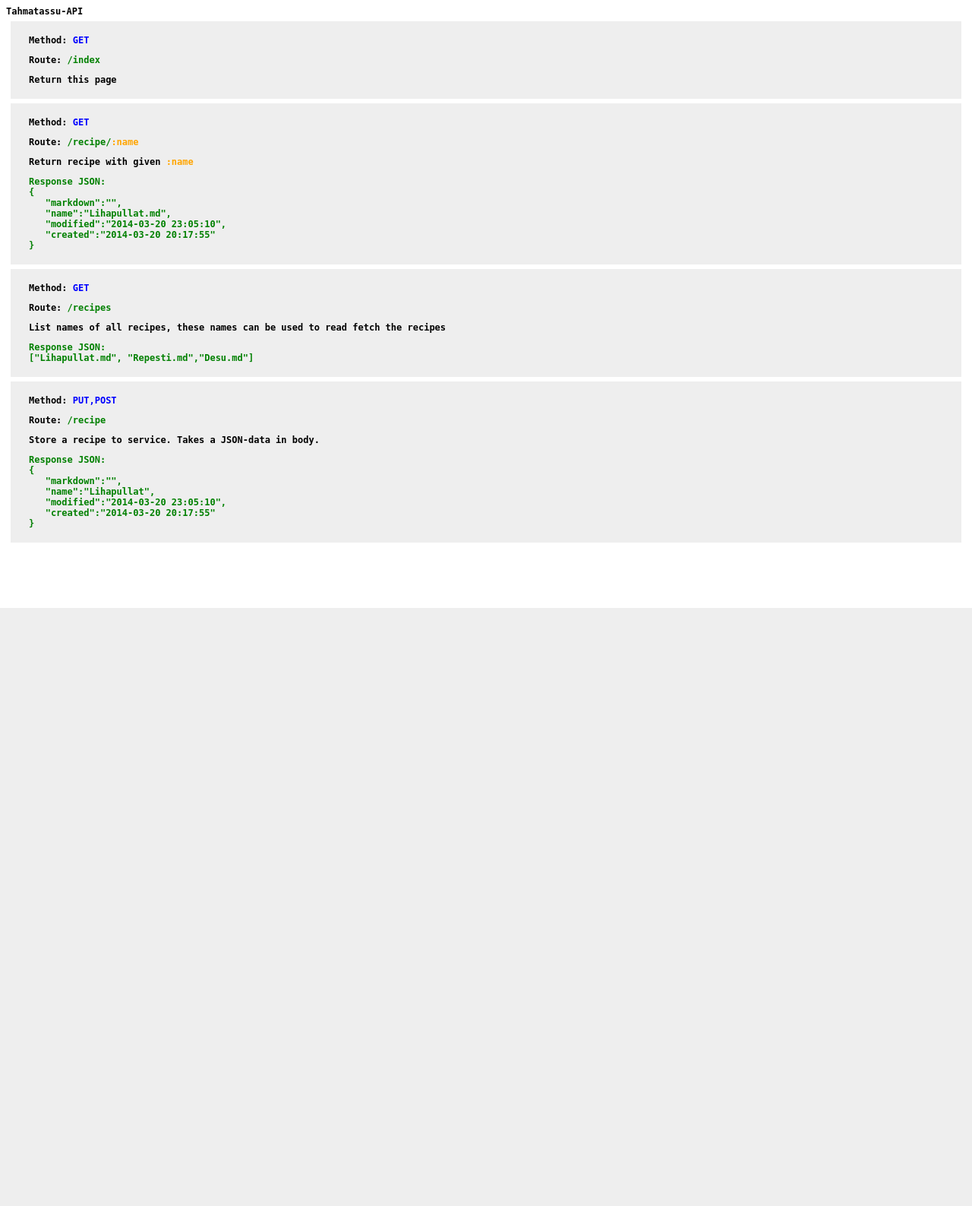
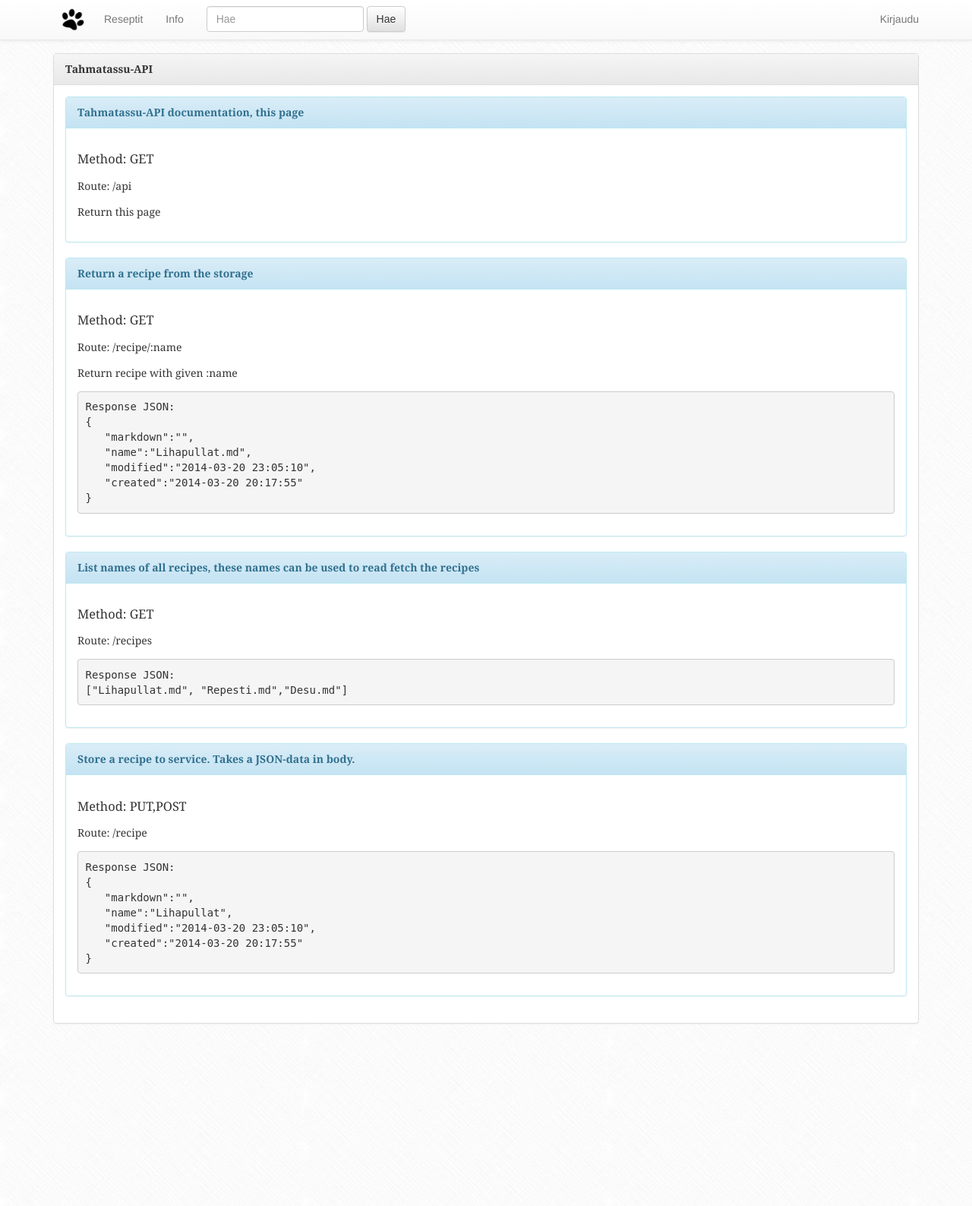
Before and after one commit to puumuki/tahmatassu-api, a Flask app: template server/templates/api.html in a window 1280 px wide. Shown: the top 1587 px of the page at 76% size. Before the commit the page ends 800 px from the top, so only its background shows below. Run offline with Flask 2, Linux system fonts and the light colour scheme; the template is opened without the code that fills it: most values are stand-ins (such as "Sample title", 1, 10 or a date in 2020); parts of the project's set-up code (start-up, migrations or seed data) failed here and were passed over; some libraries are stand-ins or nearby versions.

Commit message:
Implemented redirect after login

```diff
--- a/server/server.py
+++ b/server/server.py
@@ -52,13 +52,8 @@ def search_page():
 def login_page(error=None):
 	return render_template('login.html',
 							authenticated=is_authenticated(),
-							error=error)
-
-@app.route("/login/<history>")
-def login_page_history(history='', error=None):
-	return render_template('login.html',
-							history=history,
-							authenticated=is_authenticated(),
+							history=request.args.get('history',''),
+							recipe=request.args.get('recipe',''),
 							error=error)
 
 @app.route("/edit")
@@ -91,11 +86,21 @@ def recipe(recipe):
 def about():
 	return render_template('about.html',nav='about')
 
+@app.route("/api")
+def api_page():
+	return render_template('api.html', nav='api')
+
+
 @app.route("/api/login", methods=['POST'])
 def login():
+	page = '/'+request.form.get('history','index')
+
+	if request.form.get('recipe','') != u'':
+		page += '/' + request.form.get('recipe')
+
 	if authenticate(request.form.get('username'),request.form.get('password')):
 		app.logger.info('User %s authencated and logged in.' % request.form.get('username'))
-		return redirect("/", code=302)
+		return redirect(page, code=302)
 	else:
 		app.logger.info('User %s failed to authenticate.' % request.form.get('username'))
 		return login_page(error=True)
--- a/server/templates/about.html
+++ b/server/templates/about.html
@@ -7,6 +7,9 @@
     <h1>Info</h1>
     <p>Tahmatassujen reseptikirja on tarkoitettu jokapäiväiseen koti käyttöön. Kaiken ikäisille ja kaiken karvaisille heeboille.</p>
     <p>Kaikki reseptit jotka sivulta löytyvät on testattu ja hyväksi todettuja. Mitään reseptiä ei sivustolle lisätä ellei sitä ole meidän toimesta leivottu, paistettu tai kokattu. Ja tietysti maistettu.</p>
+
+	<p>Tahmatassu API:n dokumentaatio löytyy <a href="/api">täältä</a></p>
+
     <p><i>Tahmatassus</i></p>
 
     <p><img src="static/img/GitHub-Mark-64px.png" class="imageauto" /><a href="https://github.com/puumuki/tahmatassu-api">Githubissa</a></p>
--- a/server/templates/api.html
+++ b/server/templates/api.html
@@ -1,47 +1,37 @@
-<html>
-	<head>
-	<style>
-	* {
-		font-family: monospace;
-		font-size: 12px;
-	}
 
-	.interface {
-		background: #eeeeee;
-		padding: 0.5em 2em;
-		margin: 0.5em;
-	}
+{% extends "base.html" %}
 
-	.method {
-		color: blue;
-	}
+{% block title %}Tahmatassujen reseptit{% endblock %}
+{% block history %}edit&recipe={{filename}}{% endblock %}
+{% block content %}
 
-	.param {
-		color: orange;
-	}
+<div class="panel panel-default">
+	<div class="panel-heading">
+		<strong>Tahmatassu-API</strong>
+	</div>
 
-	.route {
-		color: green;
-	}
+<div class="panel-body">
 
-	pre {
-		color: green;
-	}
-
-	</style>
-	</head>
-	<body>
-		<h1>Tahmatassu-API
-		<div class="interface">
+<div class="panel panel-info">
+	<div class="panel-heading">
+		<strong>Tahmatassu-API documentation, this page</strong>
+	</div>
+	<div class="panel-body">
 		<h3>Method: <span class="method">GET</span></h3>
-			<p>Route: <span class="route">/index</span></p>
+		<p>Route: <span class="route">/api</span></p>
 		<p>Return this page</p>
 	</div>
+</div>
 
-		<div class="interface">
+<div class="panel panel-info">
+	<div class="panel-heading">
+		<strong>Return a recipe from the storage</strong>
+	</div>
+	<div class="panel-body">
 		<h3>Method: <span class="method">GET</span></h3>
 		<p>Route: <span class="route">/recipe/</span><span class="param">:name</span></p>
 		<p>Return recipe with given <span class="param">:name</span></p>
+
 <pre>
 Response JSON:
 {
@@ -52,21 +42,33 @@ Response JSON:
 }
 </pre>
 	</div>
+</div>
 
-		<div class="interface">
+<div class="panel panel-info">
+	<div class="panel-heading">
+		<strong>List names of all recipes, these names can be used to read fetch the recipes</strong>
+	</div>
+	<div class="panel-body">
 		<h3>Method: <span class="method">GET</span></h3>
 		<p>Route: <span class="route">/recipes</span></p>
-			<p>List names of all recipes, these names can be used to read fetch the recipes</p>
+
+
 <pre>
 Response JSON:
 ["Lihapullat.md", "Repesti.md","Desu.md"]
 </pre>
+
+	</div>
 </div>
 
-		<div class="interface">
+<div class="panel panel-info">
+	<div class="panel-heading">
+		<strong>Store a recipe to service. Takes a JSON-data in body.</strong>
+	</div>
+	<div class="panel-body">
 		<h3>Method: <span class="method">PUT,POST</span></h3>
 		<p>Route: <span class="route">/recipe</span></p>
-			<p>Store a recipe to service. Takes a JSON-data in body.</p>
+
 <pre>
 Response JSON:
 {
@@ -76,6 +78,9 @@ Response JSON:
    "created":"2014-03-20 20:17:55"
 }
 </pre>
+
 	</div>
-	</body>
-</html>
+</div>
+</div>
+</div>
+{% endblock %}
--- a/server/templates/base.html
+++ b/server/templates/base.html
@@ -51,7 +51,7 @@
 
         <ul class="nav navbar-nav navbar-right">
           {% if not authenticated %}
-          <li class="{% if nav == "login" %}active{% endif %}" ><a href="/login/{% block history %}{% endblock %}">Kirjaudu</a></li>
+          <li class="{% if nav == "login" %}active{% endif %}" ><a href="/login?history={% block history %}{% endblock %}">Kirjaudu</a></li>
           {% endif %}
           {% if authenticated %}
           <li><a href="/logout">Uloskirjaudu</a></li>
--- a/server/templates/edit.html
+++ b/server/templates/edit.html
@@ -1,6 +1,6 @@
 {% extends "base.html" %}
 {% block title %}Tahmatassujen reseptit{% endblock %}
-{% block history %}edit/{{filename}}{% endblock %}
+{% block history %}edit&recipe={{filename}}{% endblock %}
 {% block content %}
 <div id="editor" class="jumbotron">
 
--- a/server/templates/index.html
+++ b/server/templates/index.html
@@ -1,6 +1,6 @@
 {% extends "base.html" %}
 {% block title %}Tahmatassujen reseptit{% endblock %}
-{% block history %}index{% endblock %}
+{% block history %}{% endblock %}
 {% block content %}
 
 <ul class="list-group recipe-list">
--- a/server/templates/login.html
+++ b/server/templates/login.html
@@ -8,6 +8,7 @@
 	{% endif %}
 	<form class="form-signin" role="form" method="post" action="/api/login" >
 		<input type="hidden" name="history" value="{{history}}" />
+		<input type="hidden" name="recipe" value="{{recipe}}" />
 		<h2 class="form-signin-heading">Kirjaudu sisään</h2>
 		<input type="text" class="form-control" placeholder="Käyttäjätunnus" name="username" required autofocus>
 		<input type="password" class="form-control" placeholder="Salasana" name="password" required>
--- a/server/templates/recipe.html
+++ b/server/templates/recipe.html
@@ -1,6 +1,6 @@
 {% extends "base.html" %}
 {% block title %}Tahmatassujen reseptit{% endblock %}
-{% block history %}recipe/{{filename}}{% endblock %}
+{% block history %}recipe&recipe={{filename}}{% endblock %}
 {% block content %}
 <div class='jumbotron'>
 	{% if authenticated %}
```
Lines whose indentation alone changed are shown as unchanged.
